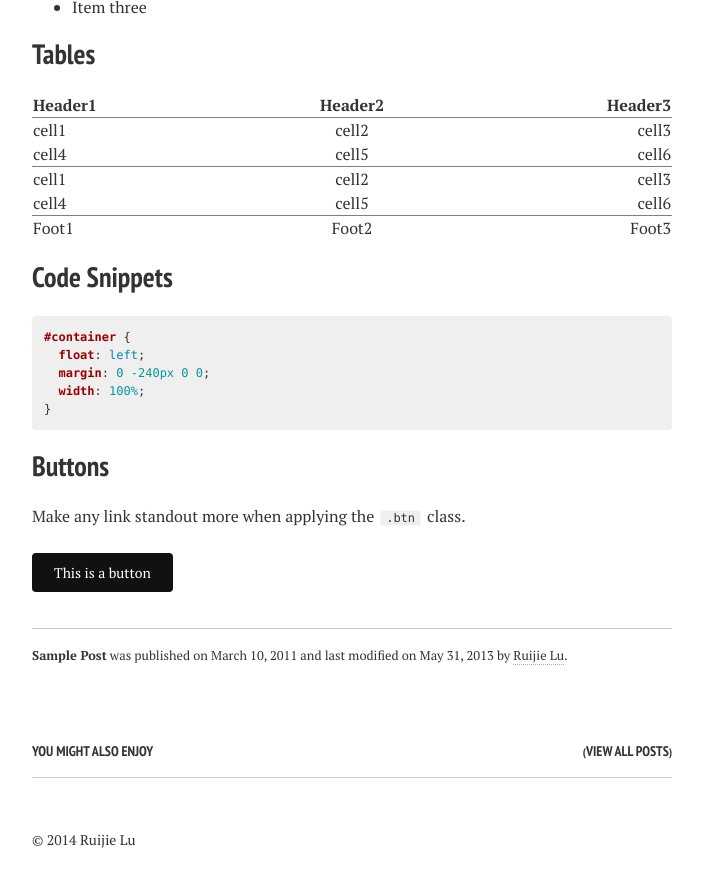
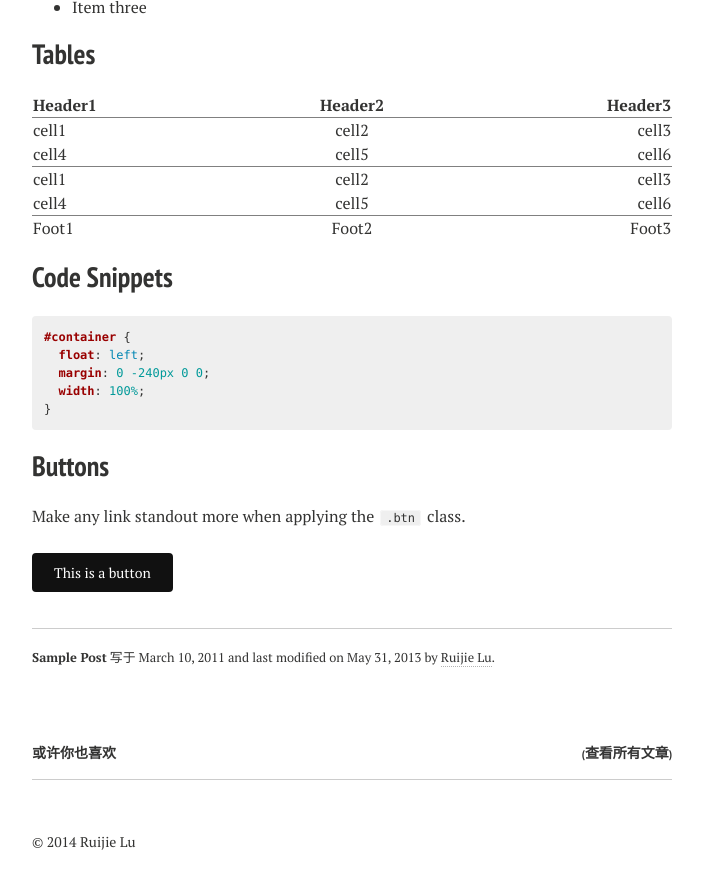
Before and after one commit to lreij/lreij.github.com, a Jekyll site: the page built from _posts/2011-03-10-sample-post.md, in a window 1280 px wide and 900 px high, scrolled down 1623 px. Shown: the top 889 px of the window, without its empty margins (288-991 px from the left). Built offline with Jekyll 4.4.1, drawn with Linux system fonts in a browser that asks for light colours; nearby versions of some CDN libraries.

Commit message:
update style

```diff
--- a/_layouts/home.html
+++ b/_layouts/home.html
@@ -18,7 +18,6 @@
   {% if page.image.credit %}<span class="image-credit">Photo Credit: <a href="{{ page.image.creditlink }}">{{ page.image.credit }}</a></span>{% endif %}
 </div><!-- /.image-wrap -->{% endif %}
 
-<div id="main" role="main">
 <div class="article-author-side">
   {% include _author-bio.html %}
 </div>
@@ -31,7 +30,6 @@
   </article>
   {% endfor %}
 </div><!-- /#index -->
-</div>
 
 <div class="footer-wrap">
   <footer>
--- a/_layouts/post-index.html
+++ b/_layouts/post-index.html
@@ -18,7 +18,6 @@
   {% if page.image.credit %}<span class="image-credit">Photo Credit: <a href="{{ page.image.creditlink }}">{{ page.image.credit }}</a></span>{% endif %}
 </div><!-- /.image-wrap -->{% endif %}
 
-<div id="main" role="main">
 <div class="article-author-side">
   {% include _author-bio.html %}
 </div>
@@ -41,7 +40,6 @@
     </article>
   {% endfor %}
 </div><!-- /#index -->
-</div>
 
 <div class="footer-wrap">
   <footer>
--- a/_layouts/post.html
+++ b/_layouts/post.html
@@ -34,7 +34,7 @@
         <div class="article-author-bottom">
           {% include _author-bio.html %}
         </div>
-        <p class="byline"><strong>{{ page.title }}</strong> was published on <time datetime="{{ page.date | date_to_xmlschema }}">{{ page.date | date: "%B %d, %Y" }}</time>{% if page.modified %} and last modified on <time datetime="{{ page.modified | date: "%Y-%m-%d" }}">{{ page.modified | date: "%B %d, %Y" }}</time>{% endif %} by <a href="{{ site.url }}/about" title="About {{ site.owner.name }}">{{ site.owner.name }}</a>.</p>
+        <p class="byline"><strong>{{ page.title }}</strong> 写于 <time datetime="{{ page.date | date_to_xmlschema }}">{{ page.date | date: "%B %d, %Y" }}</time>{% if page.modified %} and last modified on <time datetime="{{ page.modified | date: "%Y-%m-%d" }}">{{ page.modified | date: "%B %d, %Y" }}</time>{% endif %} by <a href="{{ site.url }}/about" title="About {{ site.owner.name }}">{{ site.owner.name }}</a>.</p>
       </footer>
     </div><!-- /.article-wrap -->
   </article>
@@ -42,7 +42,7 @@
 
 <div class="footer-wrap">
   {% if site.related_posts.size > 0 %}<div class="related-articles">
-  <h4>You might also enjoy <small class="pull-right">(<a href="{{ site.url }}/posts/">View all posts</a>)</small></h4>
+  <h4>或许你也喜欢 <small class="pull-right">(<a href="{{ site.url }}/posts/">查看所有文章</a>)</small></h4>
     <ul>
     {% for post in site.related_posts limit:3 %}
       {% assign match = false %}
```
Also changed, not shown: images/bio-photo.jpg, 2 other files.
